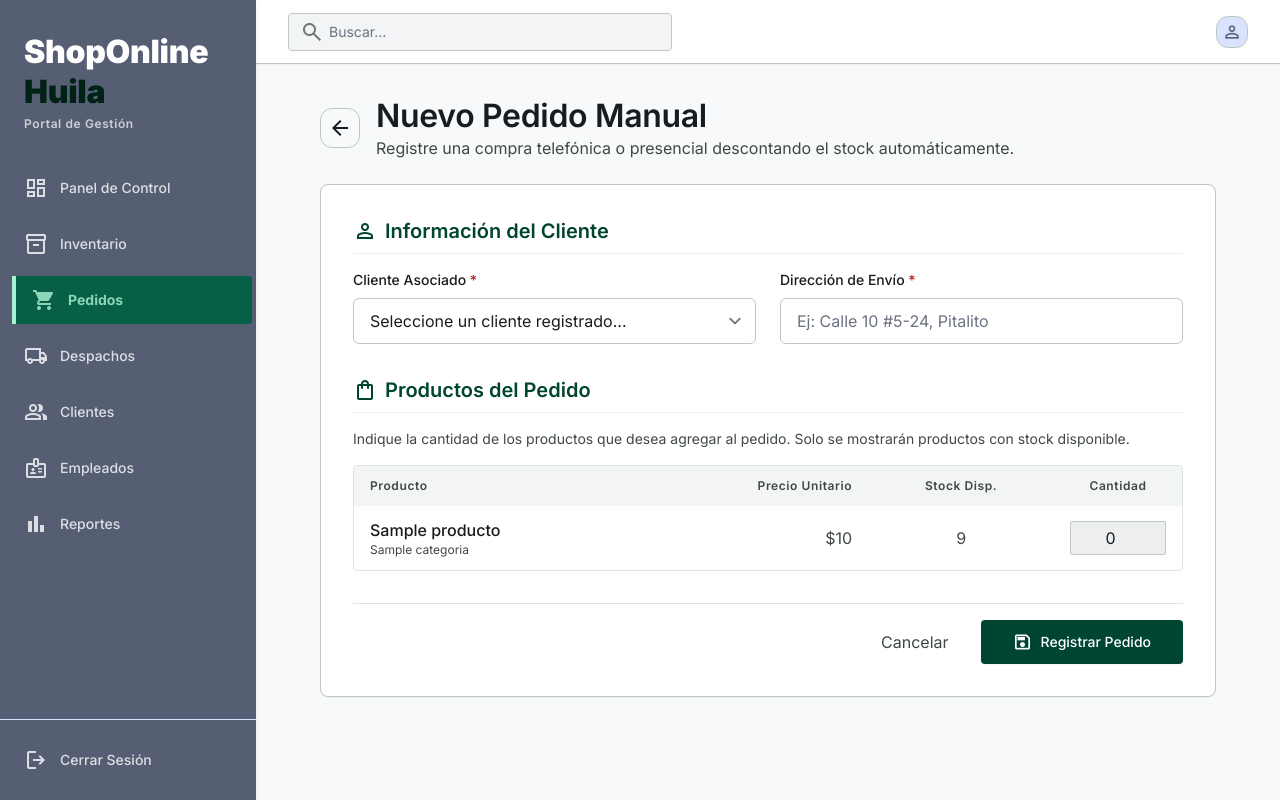
After one commit to crespitosoff/ShopOnline_Huila, a PHP site: page /views/pedidos/crear.php in a window 1280 px wide. The commit adds this page. Run offline with PHP 8.4, Linux system fonts and the light colour scheme; tables that the repository leaves empty hold one stand-in row (values such as "Sample post"); some libraries are stand-ins or nearby versions.

Commit message:
feat: implement manual order management system with creation controller, model logic, and index dashboard view

```diff
--- /dev/null
+++ b/views/pedidos/crear.php
@@ -0,0 +1,127 @@
+<?php
+require_once __DIR__ . '/../../models/Cliente.php';
+require_once __DIR__ . '/../../models/Producto.php';
+
+$clientes = (new Cliente())->obtenerTodos();
+$productos = (new Producto())->obtenerTodos();
+
+$pageTitle = 'Nuevo Pedido Manual - ShopOnline Huila';
+$activePage = 'pedidos';
+include __DIR__ . '/../layouts/header.php';
+?>
+
+<div class="max-w-4xl mx-auto mb-10">
+    <div class="flex items-center gap-4 mb-6">
+        <a href="/ShopOnline_Huila/views/pedidos/" class="w-10 h-10 rounded-full border border-outline-variant flex items-center justify-center text-on-surface hover:bg-surface-container-low transition-colors">
+            <span class="material-symbols-outlined">arrow_back</span>
+        </a>
+        <div>
+            <h2 class="font-headline-lg text-headline-lg text-on-surface">Nuevo Pedido Manual</h2>
+            <p class="font-body-md text-body-md text-on-surface-variant">Registre una compra telefónica o presencial descontando el stock automáticamente.</p>
+        </div>
+    </div>
+
+    <?php if (isset($_GET['error'])): ?>
+    <div class="mb-6 p-4 rounded-lg bg-error-container text-on-error-container border border-error flex items-center gap-3">
+        <span class="material-symbols-outlined">error</span>
+        <p class="font-body-md text-body-md"><?= htmlspecialchars($_GET['error']) ?></p>
+    </div>
+    <?php endif; ?>
+
+    <div class="bg-surface-container-lowest border border-outline-variant rounded-xl shadow-sm p-6 md:p-8">
+        <form action="/ShopOnline_Huila/controllers/pedidos/CrearPedidoController.php" method="POST" class="space-y-8" id="form-pedido">
+
+            <!-- Datos Generales -->
+            <section>
+                <h3 class="font-headline-sm text-headline-sm text-primary mb-4 flex items-center gap-2 border-b border-outline-variant/30 pb-2">
+                    <span class="material-symbols-outlined">person</span> Información del Cliente
+                </h3>
+                <div class="grid grid-cols-1 md:grid-cols-2 gap-6">
+                    <div>
+                        <label class="block font-label-md text-label-md text-on-surface mb-2">Cliente Asociado <span class="text-error">*</span></label>
+                        <select name="id_cliente" class="w-full bg-surface-container-lowest border border-outline-variant rounded-md px-4 py-2.5 text-body-md focus:border-primary focus:ring-1 focus:ring-primary outline-none text-on-surface" required>
+                            <option value="">Seleccione un cliente registrado...</option>
+                            <?php foreach ($clientes as $c): ?>
+                                <option value="<?= $c['id_cliente'] ?>"><?= htmlspecialchars($c['nombre']) ?> (<?= htmlspecialchars($c['email']) ?>)</option>
+                            <?php endforeach; ?>
+                        </select>
+                    </div>
+                    <div>
+                        <label class="block font-label-md text-label-md text-on-surface mb-2">Dirección de Envío <span class="text-error">*</span></label>
+                        <input type="text" name="direccion_envio" class="w-full bg-surface-container-lowest border border-outline-variant rounded-md px-4 py-2.5 text-body-md focus:border-primary focus:ring-1 focus:ring-primary outline-none" placeholder="Ej: Calle 10 #5-24, Pitalito" required>
+                    </div>
+                </div>
+            </section>
+
+            <!-- Productos -->
+            <section>
+                <h3 class="font-headline-sm text-headline-sm text-primary mb-4 flex items-center gap-2 border-b border-outline-variant/30 pb-2">
+                    <span class="material-symbols-outlined">shopping_bag</span> Productos del Pedido
+                </h3>
+                <p class="font-body-sm text-body-sm text-on-surface-variant mb-4">Indique la cantidad de los productos que desea agregar al pedido. Solo se mostrarán productos con stock disponible.</p>
+
+                <div class="overflow-x-auto rounded-lg border border-outline-variant/50">
+                    <table class="w-full text-left border-collapse">
+                        <thead class="bg-surface-container-low">
+                            <tr>
+                                <th class="px-4 py-3 font-label-sm text-label-sm text-on-surface-variant">Producto</th>
+                                <th class="px-4 py-3 font-label-sm text-label-sm text-on-surface-variant text-right">Precio Unitario</th>
+                                <th class="px-4 py-3 font-label-sm text-label-sm text-on-surface-variant text-center">Stock Disp.</th>
+                                <th class="px-4 py-3 font-label-sm text-label-sm text-on-surface-variant text-center w-32">Cantidad</th>
+                            </tr>
+                        </thead>
+                        <tbody class="divide-y divide-outline-variant/30">
+                            <?php foreach ($productos as $p):
+                                if ($p['stock'] <= 0) continue; // No mostrar productos sin stock
+                            ?>
+                            <tr class="hover:bg-primary/5 transition-colors">
+                                <td class="px-4 py-3">
+                                    <div class="font-medium text-on-surface"><?= htmlspecialchars($p['nombre']) ?></div>
+                                    <div class="text-xs text-on-surface-variant"><?= htmlspecialchars($p['nombre_categoria']) ?></div>
+                                </td>
+                                <td class="px-4 py-3 text-right text-on-surface-variant">$<?= number_format($p['precio'], 0, ',', '.') ?></td>
+                                <td class="px-4 py-3 text-center text-on-surface-variant"><?= $p['stock'] ?></td>
+                                <td class="px-4 py-3">
+                                    <input type="hidden" name="id_producto[]" value="<?= $p['id_producto'] ?>">
+                                    <input type="number" name="cantidad[]" min="0" max="<?= $p['stock'] ?>" value="0" class="w-full bg-surface-container border border-outline-variant rounded px-2 py-1 text-center font-body-md focus:border-primary focus:ring-1 focus:ring-primary outline-none">
+                                </td>
+                            </tr>
+                            <?php endforeach; ?>
+                        </tbody>
+                    </table>
+                </div>
+            </section>
+
+            <div class="pt-4 flex items-center justify-end border-t border-outline-variant/50 gap-4">
+                <a href="/ShopOnline_Huila/views/pedidos/" class="text-on-surface-variant font-label-md px-4 py-2 hover:bg-surface-container-low rounded-lg transition-colors">Cancelar</a>
+                <button type="submit" class="bg-primary hover:bg-primary-fixed-dim text-on-primary font-label-md text-label-md px-8 py-3 rounded-lg shadow-sm transition-colors flex items-center gap-2">
+                    <span class="material-symbols-outlined text-[20px]">save</span> Registrar Pedido
+                </button>
+            </div>
+        </form>
+    </div>
+</div>
+
+<script>
+document.addEventListener('DOMContentLoaded', () => {
+    const form = document.getElementById('form-pedido');
+    form.addEventListener('submit', (e) => {
+        const cantidades = document.querySelectorAll('input[name="cantidad[]"]');
+        let totalCant = 0;
+        cantidades.forEach(inp => {
+            totalCant += parseInt(inp.value) || 0;
+        });
+
+        if (totalCant === 0) {
+            e.preventDefault();
+            alert('Por favor, indique una cantidad mayor a cero en al menos un producto para registrar el pedido.');
+        } else {
+            const btn = form.querySelector('button[type="submit"]');
+            btn.disabled = true;
+            btn.innerHTML = '<span class="material-symbols-outlined animate-spin">sync</span> Registrando...';
+        }
+    });
+});
+</script>
+
+<?php include __DIR__ . '/../layouts/footer.php'; ?>
--- a/views/pedidos/index.php
+++ b/views/pedidos/index.php
@@ -15,10 +15,10 @@ include __DIR__ . '/../layouts/header.php';
         <h2 class="font-headline-lg-mobile md:font-headline-lg text-headline-lg-mobile md:text-headline-lg text-on-background">Centro de Pedidos</h2>
         <p class="font-body-md text-body-md text-on-surface-variant mt-1">Gestione las compras, valide pagos y prepare pedidos para despacho.</p>
     </div>
-    <button class="bg-primary hover:bg-primary/90 text-on-primary font-label-md text-label-md px-6 py-2.5 rounded-lg flex items-center gap-2 transition-colors shadow-sm">
+    <a href="/ShopOnline_Huila/views/pedidos/crear.php" class="bg-primary hover:bg-primary/90 text-on-primary font-label-md text-label-md px-6 py-2.5 rounded-lg flex items-center gap-2 transition-colors shadow-sm">
         <span class="material-symbols-outlined text-[18px]">add_shopping_cart</span>
         Nuevo Pedido Manual
-    </button>
+    </a>
 </div>
 
 <!-- Alertas -->
```
Also changed, not shown: controllers/pedidos/CrearPedidoController.php (added, +45 -0 lines), models/Pedido.php (+55 -0 lines).
